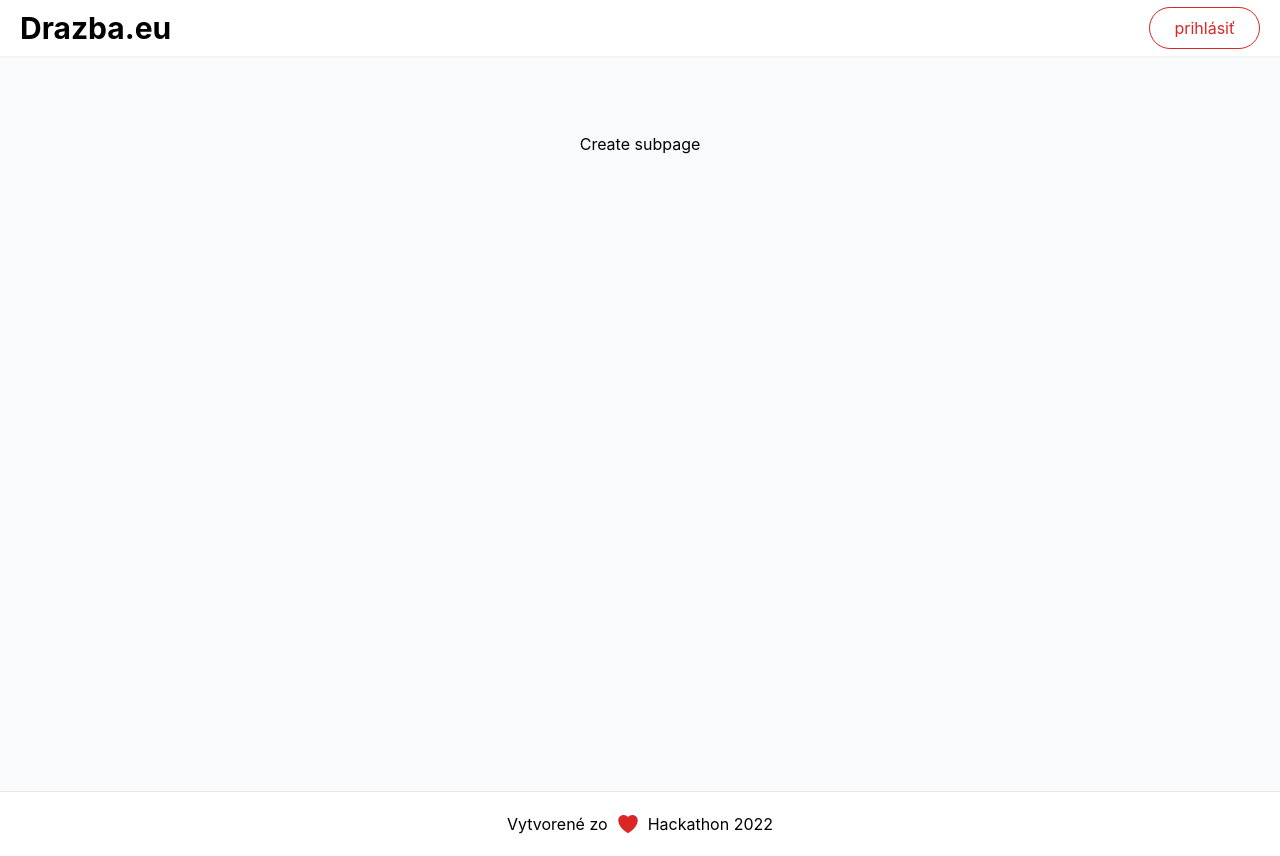
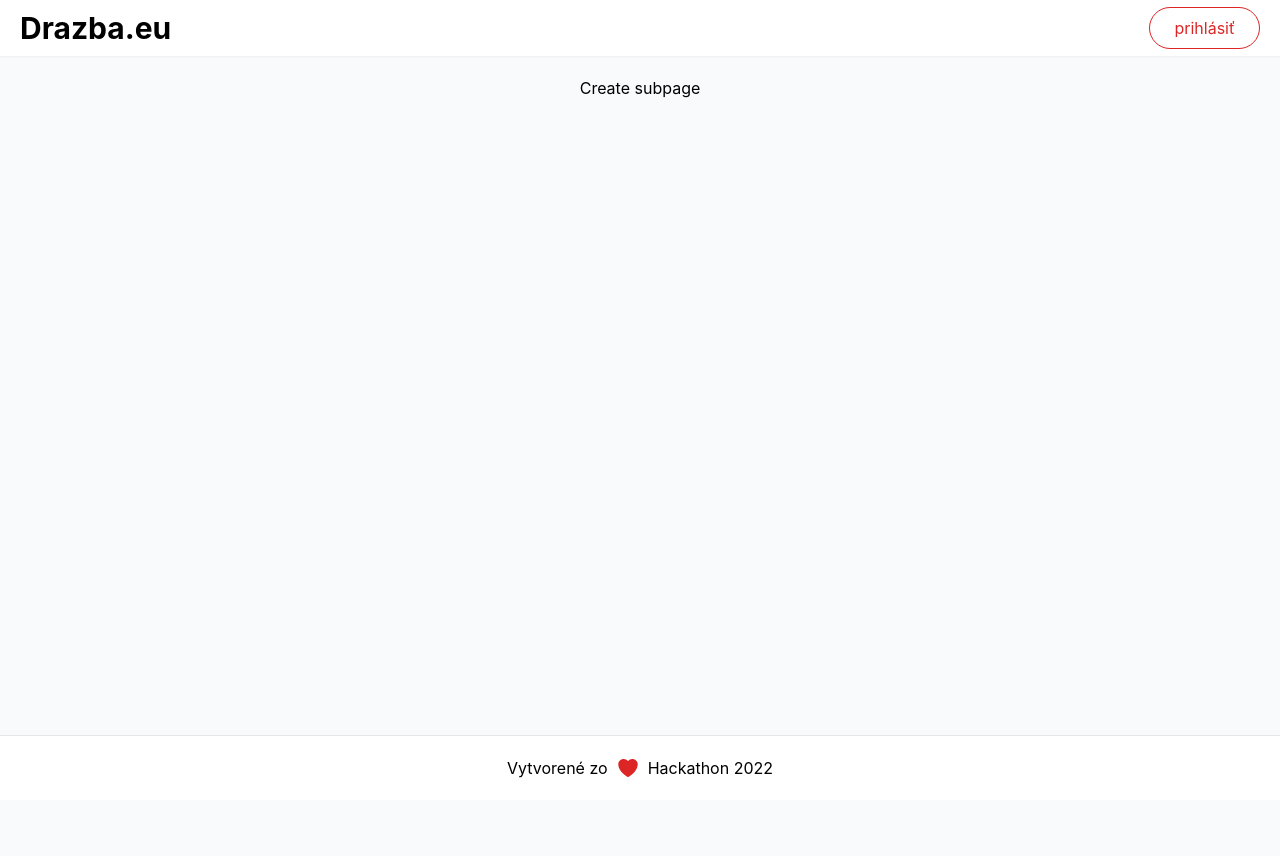
Before and after one commit to sokactomas/virtualnadrazba, a Next.js app: page /create in a window 1280 px wide. After the commit the page ends 800 px from the top, so only its background shows below. Built offline with nearby package versions, Linux system fonts and the light colour scheme; no server answers.

Commit message:
detail template

```diff
--- a/public/globals.css
+++ b/public/globals.css
@@ -8,10 +8,6 @@ body {
     margin: 0;
     font-family: -apple-system, BlinkMacSystemFont, Segoe UI, Roboto, Oxygen,
         Ubuntu, Cantarell, Fira Sans, Droid Sans, Helvetica Neue, sans-serif;
-}
-
-body {
-    margin-top: 56px;
 }
 
 a {
--- a/src/pages/detail/[id].tsx
+++ b/src/pages/detail/[id].tsx
@@ -2,7 +2,7 @@ import { NextPageWithLayout } from "~/pages/_app";
 
 const Detail: NextPageWithLayout = () => {
     return (
-        <div className="w-full lg:w-[1280px] flex justify-center">
+        <div className="w-full lg:w-[1280px] px-5 h-full flex justify-between">
             <article className="detail">
                 <h1>Škoda Superb Combi 2.0 TDI 190k Sportline EU6</h1>
                 <div className="gallery">
```
